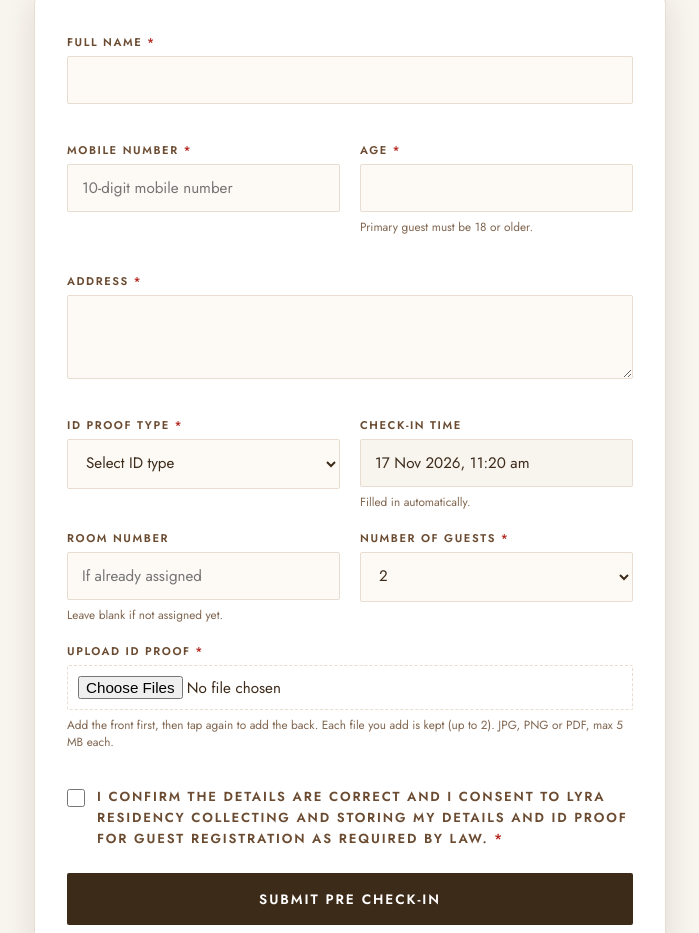
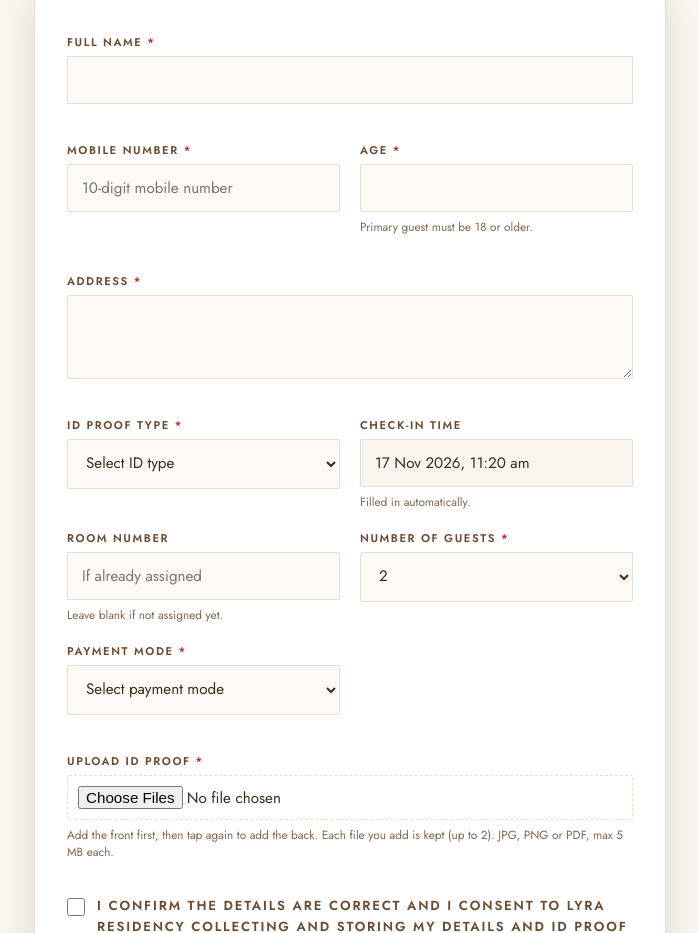
Before and after one commit to vkkeyan1711/Lyra-Residency, a plain HTML site: page checkin.html in a window 1280 px wide. Shown: the part 310-1243 px from the top of the page, without its empty margins (290-989 px from the left). Drawn offline with nearby package versions, Linux system fonts and the light colour scheme.

Commit message:
Update checkin.html

```diff
--- a/checkin.html
+++ b/checkin.html
@@ -132,8 +132,7 @@
         <span class="err" data-for="idType"></span>
       </div>
 
-
-          <div class="field">
+      <div class="field">
         <label for="checkinTime">Check-in Time</label>
         <input type="text" id="checkinTime" name="checkinTime" readonly tabindex="-1" style="background:var(--cream);cursor:default">
         <span class="hint">Filled in automatically.</span>
@@ -154,6 +153,17 @@
           <option value="4">4</option>
           <option value="5+">5+</option>
         </select>
+      </div>
+
+      <div class="field">
+        <label for="paymentMode">Payment Mode <span class="req">*</span></label>
+        <select id="paymentMode" name="paymentMode" required>
+          <option value="">Select payment mode</option>
+          <option value="Cash">Cash</option>
+          <option value="GPay">GPay</option>
+          <option value="Online Booking">Online Booking</option>
+        </select>
+        <span class="err" data-for="paymentMode"></span>
       </div>
 
       <div class="field full">
@@ -194,6 +204,7 @@
 
   const MAX_FILE_BYTES = 5 * 1024 * 1024;
   const MAX_FILES = 2;
+  const PAYMENT_MODES = ['Cash', 'GPay', 'Online Booking'];
   const form = document.getElementById('checkinForm');
   const statusEl = document.getElementById('status');
   const btn = document.getElementById('submitBtn');
@@ -267,7 +278,7 @@
     check('age', age >= 18 && age <= 120, 'Age must be between 18 and 120.');
     check('address', v('address').length >= 8, 'Please enter your full address.');
     check('idType', v('idType') !== '', 'Select an ID type.');
-
+    check('paymentMode', PAYMENT_MODES.indexOf(v('paymentMode')) !== -1, 'Select a payment mode.');
 
     const files = selectedFiles;
     let fileMsg = '';
@@ -338,8 +349,9 @@
       const g = id => document.getElementById(id).value.trim();
       const payload = {
         name: g('name'), mobile: g('mobile'), age: g('age'), address: g('address'),
-                idType: g('idType'),
+        idType: g('idType'),
         roomNumber: g('roomNumber'), guests: g('guests'),
+        paymentMode: g('paymentMode'),
         files: files
       };
 
```
